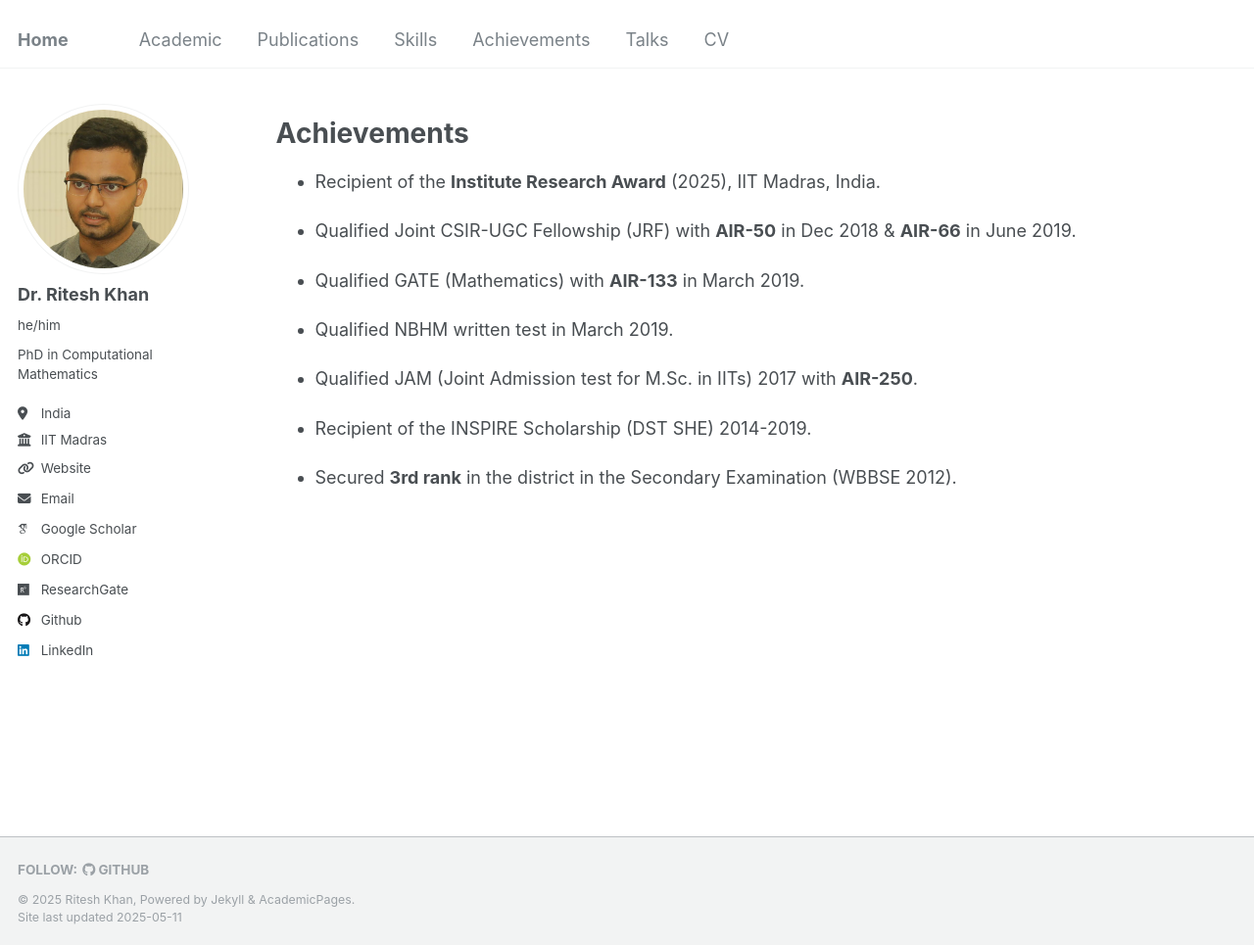
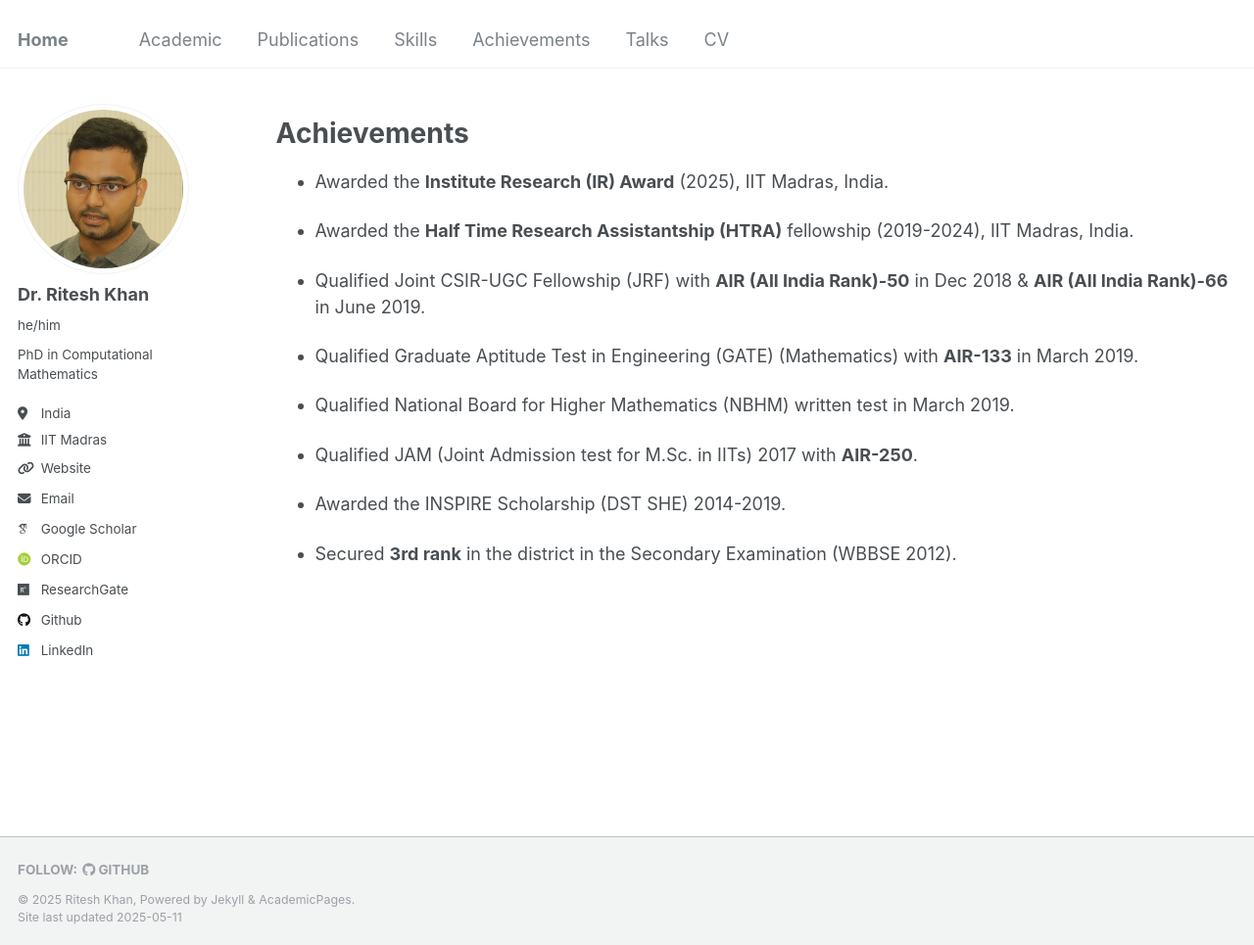
Before and after one commit to RiteshKhan/riteshkhan.github.io, a Jekyll site: the page built from _pages/achievements.md, in a window 1280 px wide and 965 px high. Shown: the whole window at 98% size. Built offline with Jekyll 4.4.1, drawn with Linux system fonts in a browser that asks for light colours; some web fonts are replaced.

Commit message:
updated cv

```diff
--- a/_pages/achievements.md
+++ b/_pages/achievements.md
@@ -10,16 +10,18 @@ redirect_from:
 
 Achievements
 ======
-* Recipient of the **Institute Research Award** (2025), IIT Madras, India.
+* Awarded the **Institute Research (IR) Award** (2025), IIT Madras, India.
 
-* Qualified Joint CSIR-UGC Fellowship (JRF) with **AIR-50** in Dec 2018 & **AIR-66** in June 2019.
+* Awarded the **Half Time Research Assistantship (HTRA)** fellowship (2019-2024), IIT Madras, India.
 
-* Qualified GATE (Mathematics) with **AIR-133** in March 2019.
+* Qualified Joint CSIR-UGC Fellowship (JRF) with **AIR (All India Rank)-50** in Dec 2018 & **AIR (All India Rank)-66** in June 2019.
 
-* Qualified NBHM written test in March 2019.
+* Qualified Graduate Aptitude Test in Engineering (GATE) (Mathematics) with **AIR-133** in March 2019.
+
+* Qualified National Board for Higher Mathematics (NBHM) written test in March 2019.
 
 * Qualified JAM (Joint Admission test for M.Sc. in IITs) 2017 with **AIR-250**.
 
-* Recipient of the INSPIRE Scholarship (DST SHE) 2014-2019.
+* Awarded the INSPIRE Scholarship (DST SHE) 2014-2019.
 
 * Secured **3rd rank** in the district in the Secondary Examination (WBBSE 2012).
```
Also changed, not shown: _pages/publications.md (+2 -2 lines), 1 other file.
